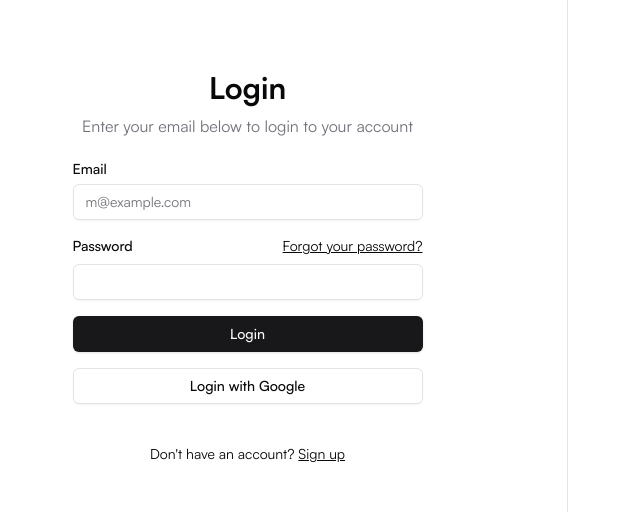
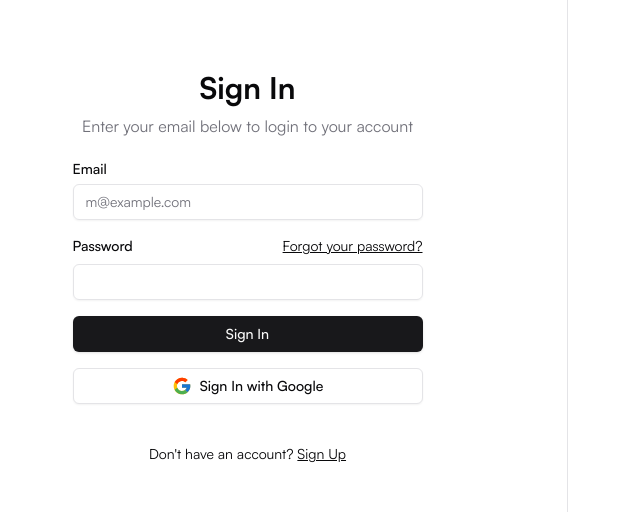
Before and after one commit to alexleyoung/asap, a Next.js app in the folder Frontend/asap-web/: page / in a window 1280 px wide. Shown: the part 133-645 px from the top of the page, without its empty margins (72-712 px from the left). Built offline with nearby package versions, Linux system fonts and the light colour scheme.

Commit message:
dev: install fc icons, start dash layout + page

```diff
--- a/Frontend/asap-web/package.json
+++ b/Frontend/asap-web/package.json
@@ -18,6 +18,7 @@
     "next": "14.2.7",
     "react": "^18",
     "react-dom": "^18",
+    "react-icons": "^5.3.0",
     "tailwind-merge": "^2.5.2",
     "tailwindcss-animate": "^1.0.7"
   },
--- /dev/null
+++ b/Frontend/asap-web/src/app/dashboard/layout.tsx
@@ -0,0 +1,7 @@
+export default function DashboardLayout({
+  children,
+}: {
+  children: React.ReactNode;
+}) {
+  return <main>{children}</main>;
+}
--- /dev/null
+++ b/Frontend/asap-web/src/app/dashboard/page.tsx
@@ -0,0 +1,3 @@
+export default function Dashboard() {
+  return <>Dashboard</>;
+}
--- a/Frontend/asap-web/src/components/signin/SignInForm.tsx
+++ b/Frontend/asap-web/src/components/signin/SignInForm.tsx
@@ -3,13 +3,14 @@ import Link from "next/link";
 import { Label } from "@/components/ui/label";
 import { Input } from "@/components/ui/input";
 import { Button } from "@/components/ui/button";
+import { FcGoogle } from "react-icons/fc";
 
 export default function SignInForm() {
   return (
     <div className='grid h-full place-items-center py-12 border-r'>
       <div className='mx-auto grid w-[350px] gap-6'>
         <div className='grid gap-2 text-center'>
-          <h1 className='text-3xl font-bold'>Login</h1>
+          <h1 className='text-3xl font-bold'>Sign In</h1>
           <p className='text-balance text-muted-foreground'>
             Enter your email below to login to your account
           </p>
@@ -36,16 +37,17 @@ export default function SignInForm() {
             <Input id='password' type='password' required />
           </div>
           <Button type='submit' className='w-full'>
-            Login
+            Sign In
           </Button>
-          <Button variant='outline' className='w-full'>
-            Login with Google
+          <Button variant='outline' className='w-full flex gap-2'>
+            <FcGoogle size={20} />
+            Sign In with Google
           </Button>
         </div>
         <div className='mt-4 text-center text-sm'>
           Don&apos;t have an account?{" "}
           <Link href='#' className='underline'>
-            Sign up
+            Sign Up
           </Link>
         </div>
       </div>
```
Also changed, not shown: 1 other file (tests, documents, lock files or other folders).
